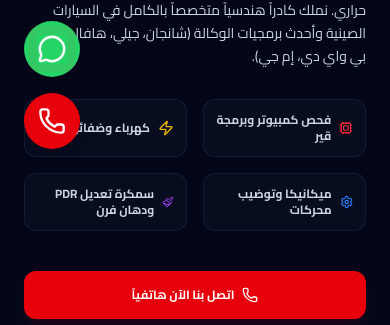
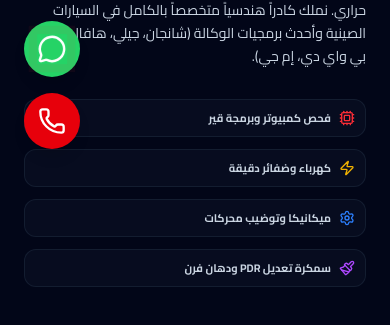
Before and after one commit to khaled4ever/chinacar, a React (Vite) app: page / in a window 390 px wide. Shown: the part 671-996 px from the top of the page. Built offline with nearby package versions, Linux system fonts and the light colour scheme.

Commit message:
style: improve responsive mobile layout
Refactor service feature cards and brands section for better mobile compatibility by implementing overflow scrolling and adaptive grid layouts.

```diff
--- a/src/App.tsx
+++ b/src/App.tsx
@@ -211,26 +211,26 @@ export default function App() {
 
             {/* Bullet features */}
             <motion.div
-              className="grid grid-cols-2 gap-4 text-xs font-bold text-slate-300 pt-2"
+              className="grid grid-cols-1 min-[420px]:grid-cols-2 gap-3 text-[11px] sm:text-xs font-bold text-slate-300 pt-2"
               initial={{ opacity: 0 }}
               animate={{ opacity: 1 }}
               transition={{ delay: 0.4 }}
             >
-              <div className="flex items-center gap-2 bg-slate-900/40 border border-slate-800/60 p-3 rounded-xl">
-                <Cpu className="w-4 h-4 text-red-500" />
-                <span>فحص كمبيوتر وبرمجة قير</span>
+              <div className="flex items-center gap-2 bg-slate-900/40 border border-slate-800/60 p-2.5 sm:p-3 rounded-xl">
+                <Cpu className="w-4 h-4 text-red-500 shrink-0" />
+                <span className="leading-snug">فحص كمبيوتر وبرمجة قير</span>
               </div>
-              <div className="flex items-center gap-2 bg-slate-900/40 border border-slate-800/60 p-3 rounded-xl">
-                <Zap className="w-4 h-4 text-yellow-500" />
-                <span>كهرباء وضفائر دقيقة</span>
+              <div className="flex items-center gap-2 bg-slate-900/40 border border-slate-800/60 p-2.5 sm:p-3 rounded-xl">
+                <Zap className="w-4 h-4 text-yellow-500 shrink-0" />
+                <span className="leading-snug">كهرباء وضفائر دقيقة</span>
               </div>
-              <div className="flex items-center gap-2 bg-slate-900/40 border border-slate-800/60 p-3 rounded-xl">
-                <Settings className="w-4 h-4 text-blue-500" />
-                <span>ميكانيكا وتوضيب محركات</span>
+              <div className="flex items-center gap-2 bg-slate-900/40 border border-slate-800/60 p-2.5 sm:p-3 rounded-xl">
+                <Settings className="w-4 h-4 text-blue-500 shrink-0" />
+                <span className="leading-snug">ميكانيكا وتوضيب محركات</span>
               </div>
-              <div className="flex items-center gap-2 bg-slate-900/40 border border-slate-800/60 p-3 rounded-xl">
-                <Paintbrush className="w-4 h-4 text-purple-500" />
-                <span>سمكرة تعديل PDR ودهان فرن</span>
+              <div className="flex items-center gap-2 bg-slate-900/40 border border-slate-800/60 p-2.5 sm:p-3 rounded-xl">
+                <Paintbrush className="w-4 h-4 text-purple-500 shrink-0" />
+                <span className="leading-snug">سمكرة تعديل PDR ودهان فرن</span>
               </div>
             </motion.div>
 
--- a/src/components/BrandsSection.tsx
+++ b/src/components/BrandsSection.tsx
@@ -94,15 +94,15 @@ export default function BrandsSection() {
           </p>
         </div>
 
-        {/* Brand selection grid */}
-        <div className="grid grid-cols-2 sm:grid-cols-4 lg:grid-cols-8 gap-4 mb-10">
+        {/* Brand selection grid/scroll */}
+        <div className="flex overflow-x-auto lg:grid lg:grid-cols-8 gap-3 sm:gap-4 mb-10 pb-4 -mx-6 px-6 lg:mx-0 lg:px-0 [&::-webkit-scrollbar]:hidden [-ms-overflow-style:none] [scrollbar-width:none] snap-x snap-mandatory">
           {brands.map((brand) => {
             const isActive = brand.id === activeBrandId;
             return (
               <button
                 key={brand.id}
                 onClick={() => setActiveBrandId(brand.id)}
-                className={`py-5 px-4 rounded-xl border transition-all duration-300 flex flex-col items-center justify-center gap-2 cursor-pointer ${
+                className={`py-4 px-3 sm:py-5 sm:px-4 rounded-xl border transition-all duration-300 flex flex-col items-center justify-center gap-2 cursor-pointer shrink-0 w-[120px] sm:w-auto snap-center ${
                   isActive
                     ? 'bg-red-600/15 border-red-500 text-white shadow-lg shadow-red-600/5'
                     : 'bg-slate-950/60 border-slate-800 text-slate-400 hover:border-slate-700 hover:text-slate-200'
```
